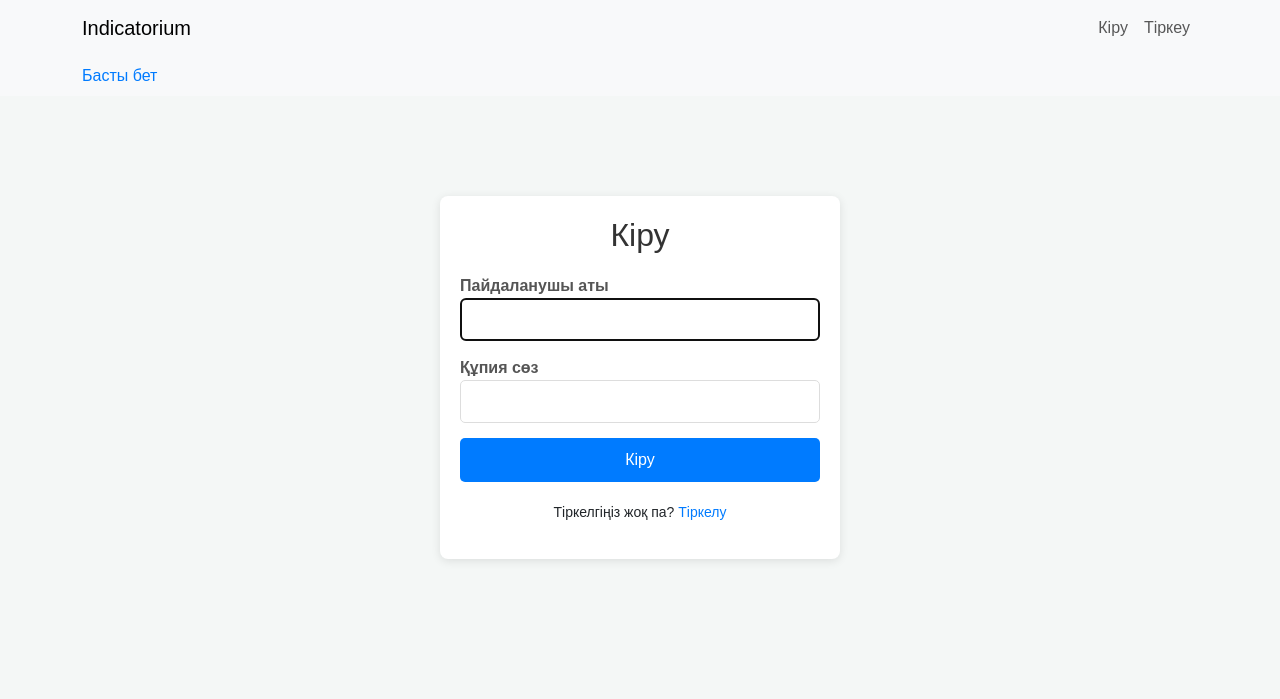
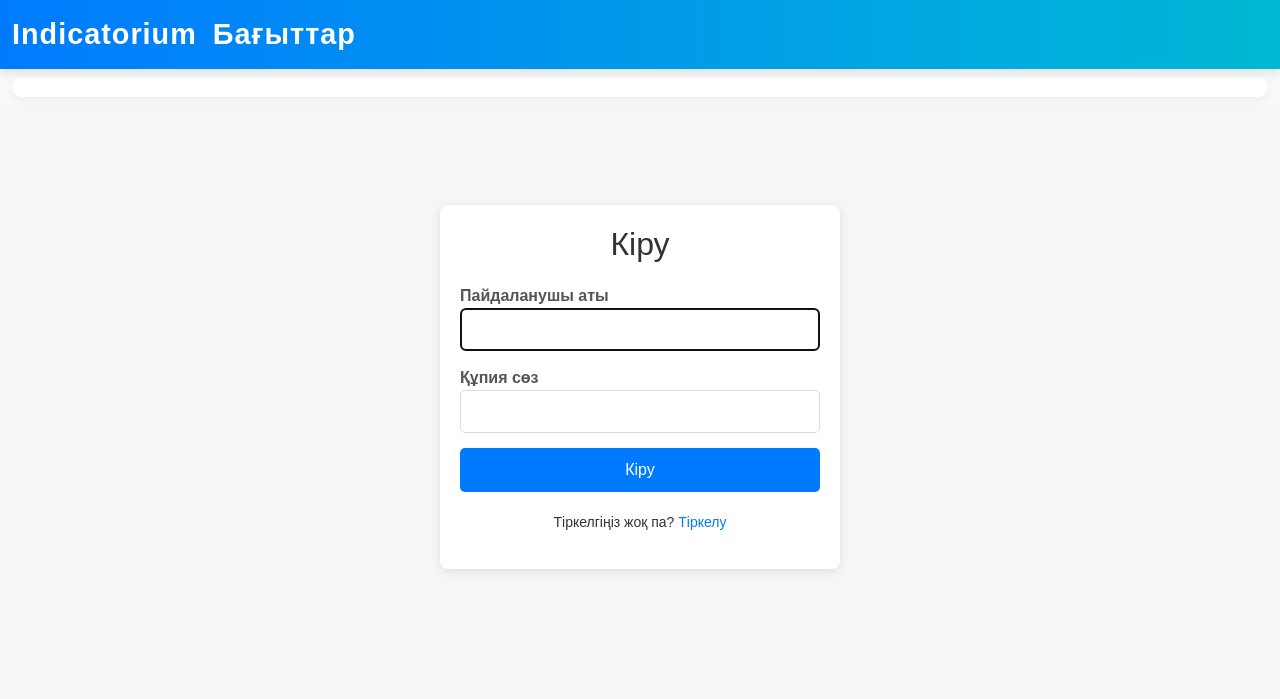
Before and after one commit to serzhan29/Indicativ, a Django app: page /user/login/?next=/ in a window 1280 px wide. Shown: the top 699 px of the page. Run offline with Django 4.2, Linux system fonts and the light colour scheme.

Commit message:
Изменение стили, небольшо улучшение

```diff
--- a/templates/base.html
+++ b/templates/base.html
@@ -1,30 +1,189 @@
-
 <head>
   <meta charset="UTF-8">
   <meta name="viewport" content="width=device-width, initial-scale=1.0">
   <title>{% block title %}Мой сайт{% endblock %}</title>
   <link rel="stylesheet" href="https://cdn.jsdelivr.net/npm/bootstrap@5.3.0/dist/css/bootstrap.min.css">
+  <link href="https://cdnjs.cloudflare.com/ajax/libs/font-awesome/6.0.0-beta3/css/all.min.css" rel="stylesheet">
+
+  <style>
+    /* Основные стили для улучшенного дизайна меню */
+    body {
+      font-family: 'Arial', sans-serif;
+      background-color: #f4f7fa;
+      color: #333;
+    }
+
+    .navbar {
+      background: linear-gradient(90deg, #007bff, #00b8d4);
+      box-shadow: 0 4px 10px rgba(0, 0, 0, 0.1);
+      transition: all 0.3s ease;
+    }
+
+    .navbar-brand {
+      font-size: 1.8rem;
+      font-weight: 700;
+      color: #fff !important;
+      transition: color 0.3s ease;
+      text-transform: none;
+      letter-spacing: 1px;
+    }
+
+    .navbar-brand:hover {
+      color: #ffeb3b !important;
+    }
+
+    .navbar-nav .nav-item .nav-link {
+      font-size: 1.2rem;
+      color: #fff;
+      padding: 12px 20px;
+      text-transform: none;
+      border-radius: 8px;
+      transition: all 0.3s ease;
+    }
+
+    .navbar-nav .nav-item .nav-link:hover {
+      background-color: rgba(255, 255, 255, 0.1);
+      color: #ffeb3b;
+      box-shadow: 0 4px 8px rgba(0, 0, 0, 0.1);
+      transform: scale(1.05);
+    }
+
+    .navbar-nav .nav-item .nav-link:active {
+      color: #ff9800;
+    }
+
+    .navbar-toggler-icon {
+      background-color: #fff;
+    }
+
+    .navbar-collapse {
+      justify-content: flex-end;
+    }
+
+    /* Анимация появления меню */
+    .navbar-collapse {
+      display: none;
+      opacity: 0;
+      transition: opacity 0.5s ease-in-out;
+    }
+
+    .navbar-collapse.show {
+      display: block;
+      opacity: 1;
+    }
+
+    /* Появление для выпадающих меню */
+    .navbar-nav .nav-item.dropdown:hover .dropdown-menu {
+      display: block;
+      opacity: 1;
+      transition: opacity 0.3s ease-in-out;
+    }
+
+    .dropdown-menu {
+      border-radius: 10px;
+      box-shadow: 0 4px 6px rgba(0, 0, 0, 0.1);
+      background-color: #007bff;
+      opacity: 0;
+      display: none;
+    }
+
+    .dropdown-item {
+      color: #fff;
+      font-size: 1.1rem;
+      padding: 10px 15px;
+      transition: background-color 0.3s ease;
+    }
+
+    .dropdown-item:hover {
+      background-color: #00b8d4;
+    }
+
+    .breadcrumb {
+      background-color: #fff;
+      border-radius: 10px;
+      padding: 10px 20px;
+      margin-bottom: 20px;
+      box-shadow: 0 4px 10px rgba(0, 0, 0, 0.05);
+    }
+
+    .breadcrumb-item a {
+      color: #007bff;
+      font-weight: 600;
+    }
+
+    .breadcrumb-item a:hover {
+      color: #0056b3;
+    }
+
+    /* Эффект активной ссылки */
+    .active-link {
+      color: #ff9800 !important;
+      font-weight: 700;
+    }
+
+    .navbar-nav .nav-item.active .nav-link {
+      background-color: rgba(255, 255, 255, 0.2);
+      color: #ffeb3b;
+    }
+
+    /* Эффект для иконок */
+    .nav-link i {
+      margin-right: 10px;
+      transition: transform 0.3s ease;
+    }
+
+    .nav-link:hover i {
+      transform: rotate(360deg);
+    }
+
+    /* Стиль активного меню */
+    .active-menu {
+      background-color: #ff9800 !important;
+      color: #fff !important;
+    }
+
+    /* Плавное добавление градиента при ховере */
+    .navbar-brand, .navbar-nav .nav-item .nav-link {
+      transition: color 0.3s ease, background-color 0.3s ease;
+    }
+
+    /* Анимация для загрузки */
+    @keyframes slideIn {
+      0% { transform: translateX(-100%); }
+      100% { transform: translateX(0); }
+    }
+
+    /* Стилизация меню для мобильных */
+    .navbar-collapse {
+      animation: slideIn 0.5s ease-out;
+    }
+  </style>
 </head>
+
 <body>
-  <nav class="navbar navbar-expand-lg navbar-light bg-light">
-    <div class="container">
-      <a class="navbar-brand" href="">Indicatorium</a>
-        {% if user.is_staff %}
-            <a class="navbar-brand" href="{% url 'teachers_by_faculty' %}">View</a>
-            <a class="navbar-brand" href="{% url 'indicator_report' %}">Report</a>
-        {% endif %}
+  <nav class="navbar navbar-expand-lg navbar-light">
+    <div class="container-fluid">
+      <a class="navbar-brand" href="{% url 'index' %}">Indicatorium</a>
+      <a class="navbar-brand" href="{% url 'direction_list' %}">Бағыттар</a>
+
+      {% if user.is_staff %}
+          <a class="navbar-brand" href="{% url 'teachers_by_faculty' %}">Мұғалімдер тізімі</a>
+          <a class="navbar-brand" href="{% url 'indicator_report' %}">Report</a>
+          <a class="navbar-brand" href="{% url 'report_department' %}">Факультет есептері</a>
+      {% endif %}
+
       <div class="collapse navbar-collapse">
         <ul class="navbar-nav ms-auto">
           {% if user.is_authenticated %}
             <li class="nav-item">
-              <a class="nav-link" href="{% url 'logout' %}">Шығу ({{ user.username }})</a>
+              <a class="nav-link" href="{% url 'logout' %}"><i class="fas fa-sign-out-alt"></i> Шығу ({{ user.username }})</a>
             </li>
           {% else %}
             <li class="nav-item">
-              <a class="nav-link" href="{% url 'login' %}">Кіру</a>
+              <a class="nav-link" href="{% url 'login' %}"><i class="fas fa-sign-in-alt"></i> Кіру</a>
             </li>
             <li class="nav-item">
-              <a class="nav-link" href="{% url 'register' %}">Тіркеу</a>
+              <a class="nav-link" href="{% url 'register' %}"><i class="fas fa-user-plus"></i> Тіркеу</a>
             </li>
           {% endif %}
         </ul>
@@ -34,19 +193,19 @@
 
   <!-- Блок для хлебных крошек -->
   <nav aria-label="breadcrumb" class="bg-light py-2">
-    <div class="container">
+    <div class="container-fluid">
       <ol class="breadcrumb mb-0">
         {% block breadcrumbs %}
-          <li class="breadcrumb-item"><a href="{% url 'direction_list' %}">Басты бет</a></li>
         {% endblock %}
       </ol>
     </div>
   </nav>
 
-  <div class="container mt-4">
+  <div class="container-fluid mt-4">
     {% block content %}
     {% endblock %}
   </div>
 
+  <script src="https://cdn.jsdelivr.net/npm/bootstrap@5.3.0/dist/js/bootstrap.bundle.min.js"></script>
 </body>
 </html>
```
